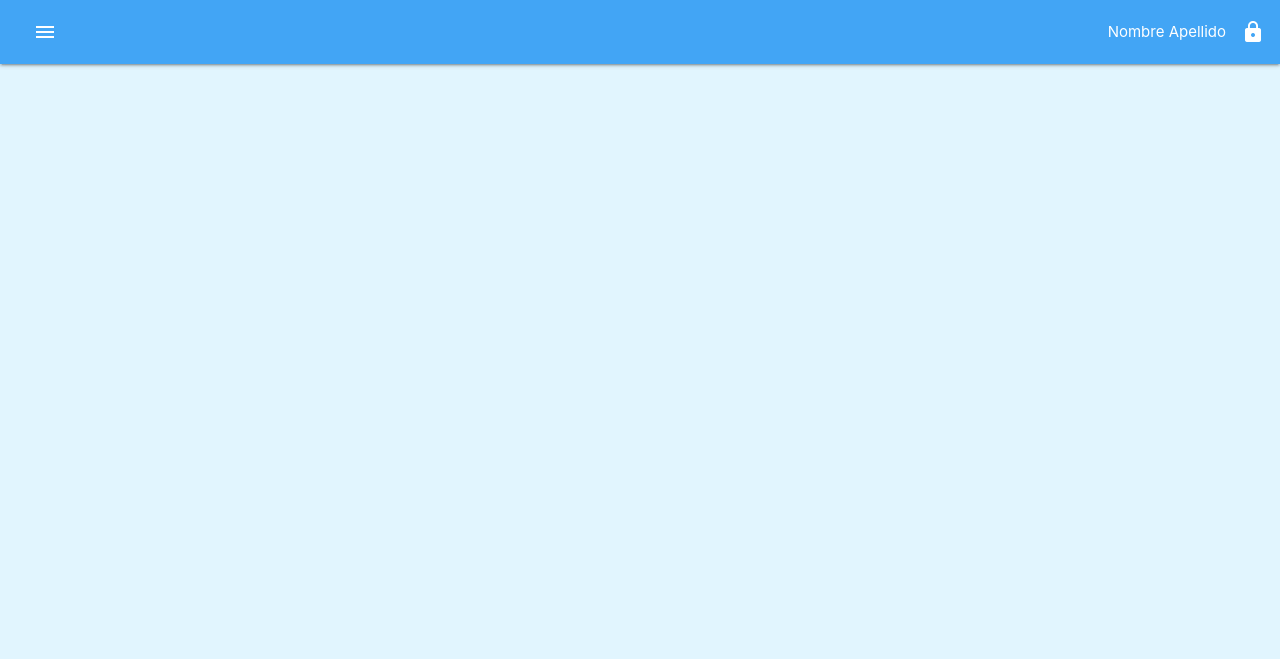
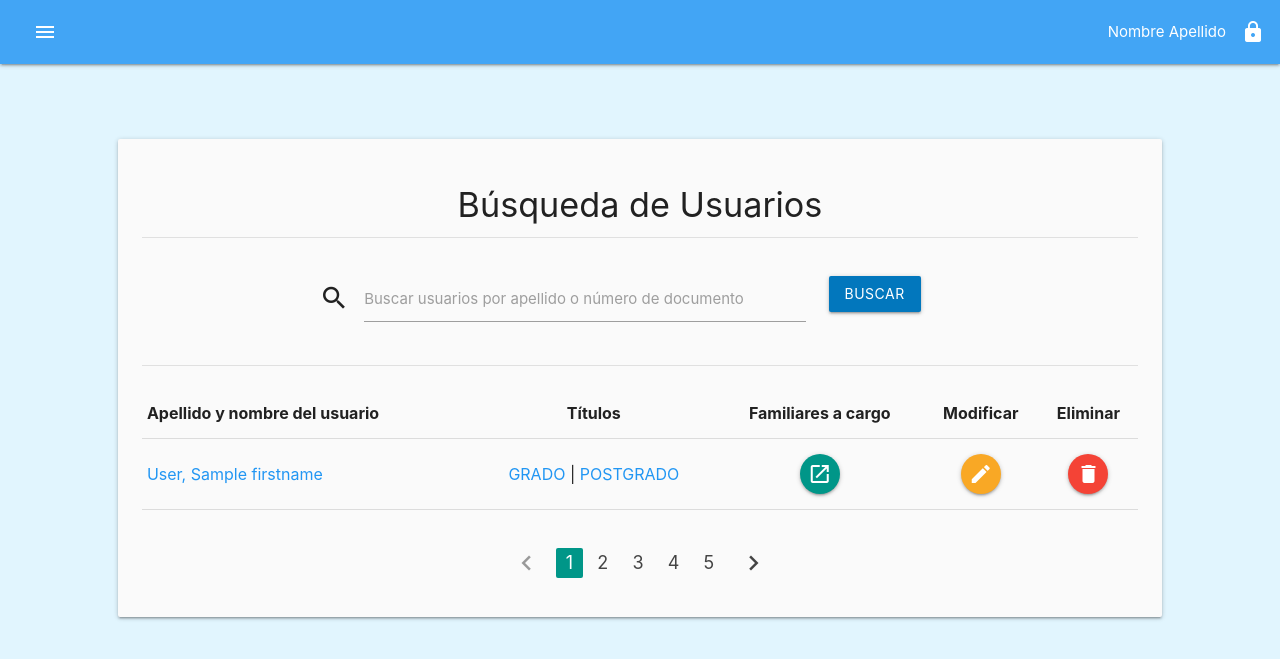
Before and after one commit to pablodanielrey/sileg-api, a Flask app: template src/sileg/bp/web/users/templates/searchUsers.html in a window 1280 px wide. Shown: the top 659 px of the page. Run offline with Flask 2, Linux system fonts and the light colour scheme; the template is opened without the code that fills it: most values are stand-ins (such as "Sample title", 1, 10 or a date in 2020).

Commit message:
vista  de búsqueda de usuarios

```diff
--- a/src/sileg/bp/web/users/templates/searchUsers.html
+++ b/src/sileg/bp/web/users/templates/searchUsers.html
@@ -1,3 +1,65 @@
 {% extends "base.html" %}
 {% block content %}
+<div class="row">
+    <div class="col m1"></div>
+    <div class="col m10">
+        <div class="card-panel grey lighten-5">
+            <div class="center">
+                <h4> Búsqueda de Usuarios </h4>
+            </div>
+            <div class="divider"></div>
+            <br>
+            <div class="col m2"></div>
+            <form>
+                <div class="row">
+                    <div class="input-field col m6">
+                        <i class="material-icons prefix">search</i>
+                        <input id="searchUsers" type="text">
+                        <label for="searchUsers">Buscar usuarios por apellido o número de documento</label>
+                    </div>
+                    <div class="input-field col m2">
+                        <button class="btn waves-effect waves-light light-blue darken-3" type="submit">buscar</button>
+                    </div>
+                </div>
+            </form>
+            <div class="divider"></div>
+            <br>
+            <div>
+                <table class="responsive-table highlight">
+                    <thead>
+                        <tr>
+                            <th>Apellido y nombre del usuario</th>
+                            <th class="center">Títulos</th>
+                            <th class="center">Familiares a cargo</th>
+                            <th class="center">Modificar</th>
+                            <th class="center">Eliminar</th>
+                        </tr>
+                    </thead>
+                    <tbody>
+                        {% for u in users %}
+                        <tr>
+                            <td><a class="blue-text darken-4" href="#user">{{ u['lastname'] }}, {{ u['firstname'] }}</a></td>
+                            <td class="center"><a class="blue-text darken-4" href="#grado">GRADO</a> | <a class="blue-text darken-4" href="#postgrado">POSTGRADO</a></td>                            <td class="center"><a class="btn-floating waves-effect waves-light teal" href="#familiares"><i class="material-icons">open_in_new</i></a></td>
+                            <td class="center"><a class="btn-floating waves-effect waves-light yellow darken-3" href="#modificar"><i class="material-icons">edit</i></a></td>
+                            <td class="center"><a class="btn-floating waves-effect waves-light red" href="#eliminar"><i class="material-icons">delete</i></a></td>
+                        </tr>
+                        {% endfor %}
+                    </tbody>
+                </table>
+            </div>
+            <br>
+            <div class="center">
+                <ul class="pagination">
+                    <li class="disabled"><a href="#!"><i class="material-icons">chevron_left</i></a></li>
+                    <li class="active teal"><a href="#!">1</a></li>
+                    <li class="waves-effect"><a href="#!">2</a></li>
+                    <li class="waves-effect"><a href="#!">3</a></li>
+                    <li class="waves-effect"><a href="#!">4</a></li>
+                    <li class="waves-effect"><a href="#!">5</a></li>
+                    <li class="waves-effect"><a href="#!"><i class="material-icons">chevron_right</i></a></li>
+                </ul>
+            </div>
+        </div>
+    </div>
+</div>
 {% endblock %}
```
Also changed, not shown: src/sileg/bp/web/users/routes.py (+17 -1 lines).
